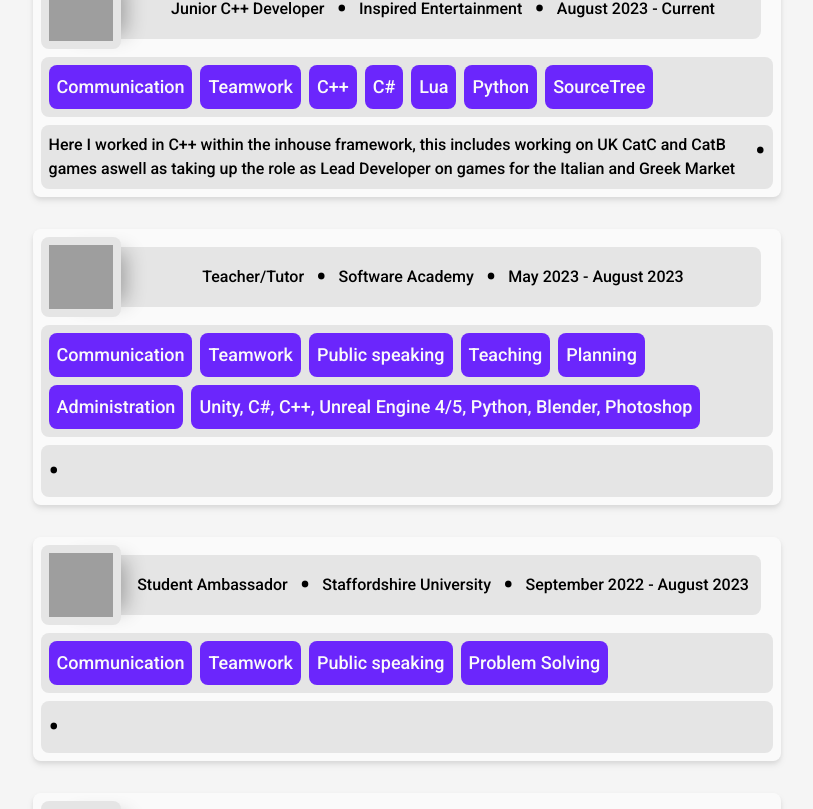
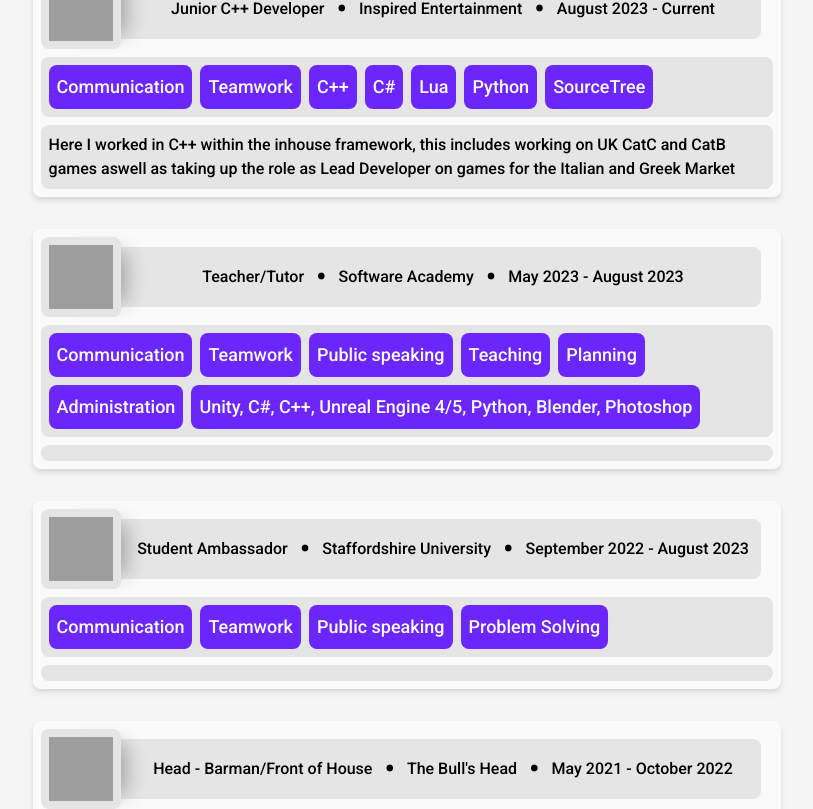
Before and after one commit to tomw9981/tw-portfolio, a React (Vite) app: page / in a window 1280 px wide. Shown: the part 2591-3400 px from the top of the page, without its empty margins (233-1046 px from the left). Built offline with nearby package versions, Linux system fonts and the light colour scheme; grey boxes are pictures that could not be loaded; a web font is replaced by a local one.

Commit message:
Update JobItem.tsx

```diff
--- a/src/components/JobItem.tsx
+++ b/src/components/JobItem.tsx
@@ -26,7 +26,7 @@ const JobItem: React.FC<{ jobData: job }> = ({ jobData }) => {
                 </div>
                 <div className="place-self-end p-2 min-h-4/12 h-full rounded-lg w-full flex bg-neutral-200">
                     <p className="text-wrap">{jobData.summery}</p>
-                    <p className="text-base lg:text-3xl hidden sm:block">•</p>
+                    <p className="text-base lg:text-3xl hidden sm:block"></p>
                 </div>
             </div>
         </>
```
